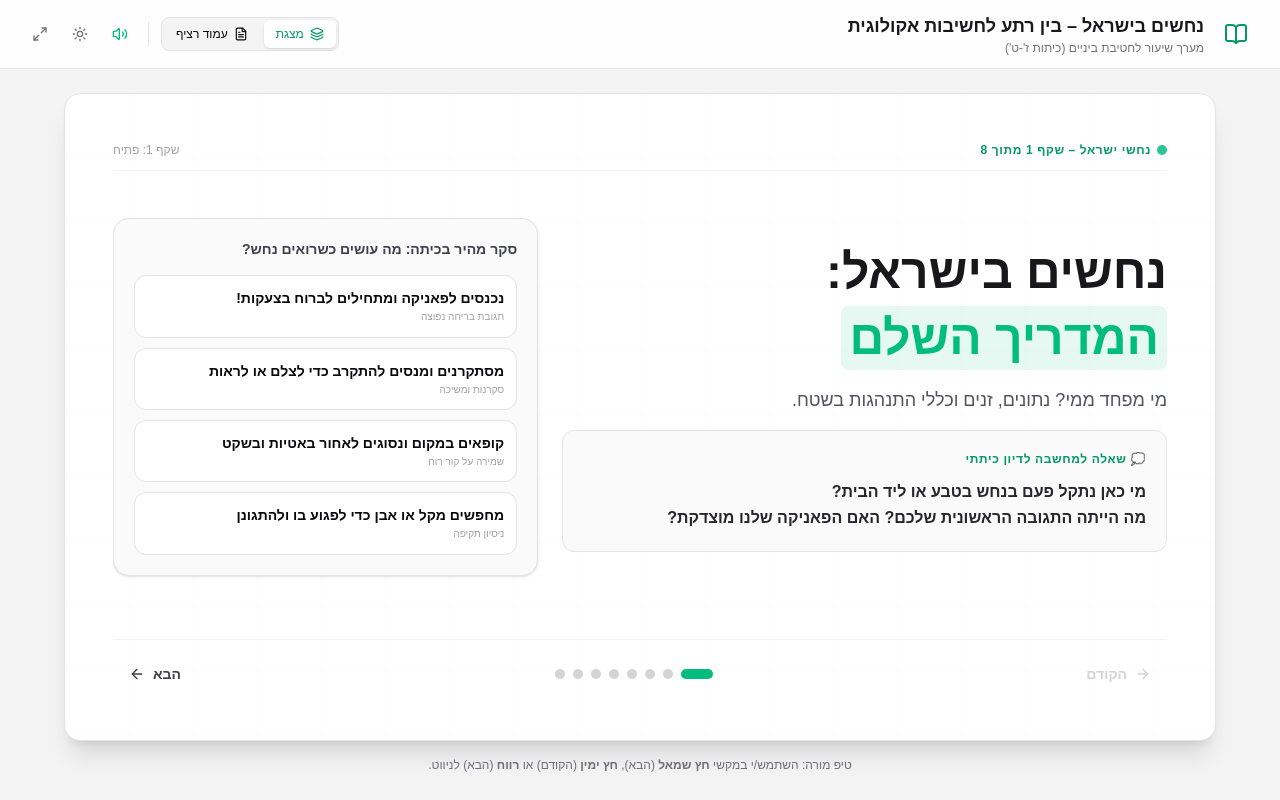
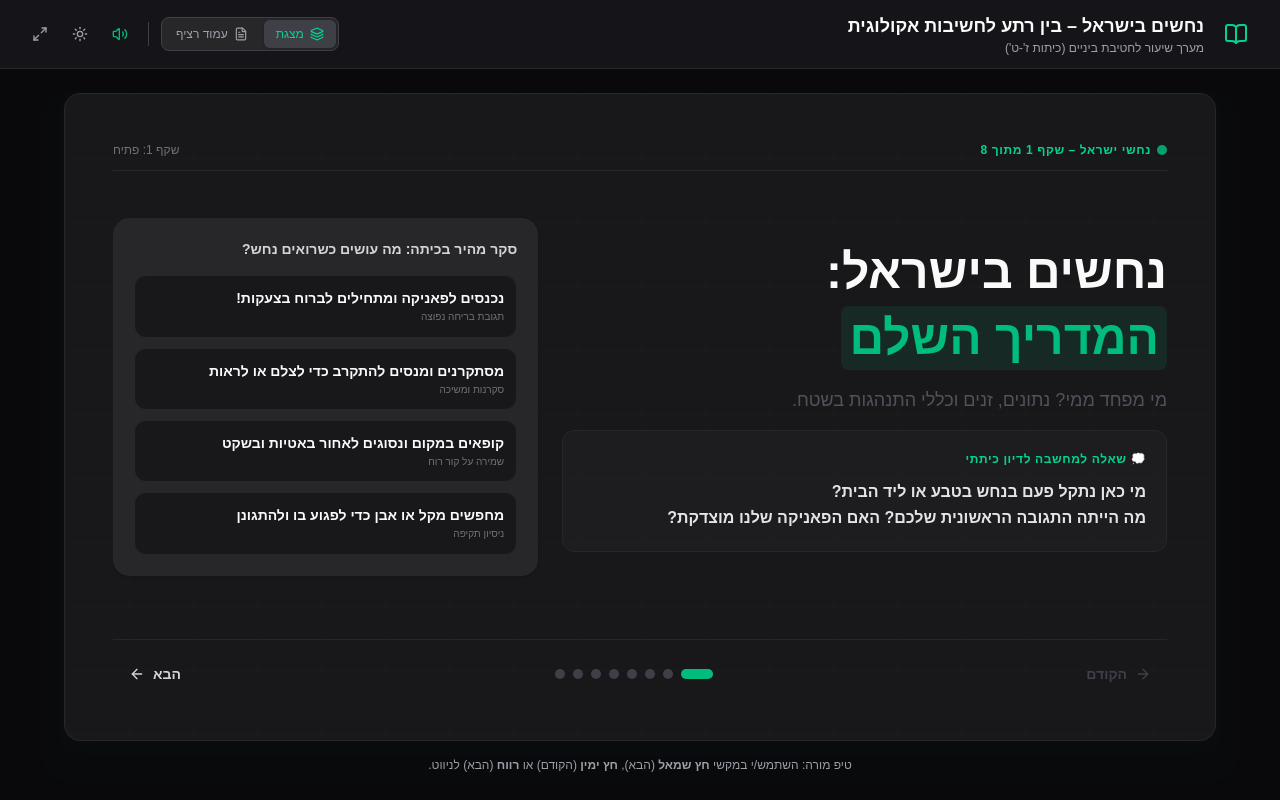
Before and after one commit to niroari/Israeli_snakes, a Next.js app: page / in a window 1280 px wide. Shown: the top 800 px of the page. Built offline with nearby package versions, Linux system fonts and the light colour scheme; a web font is replaced by a local one.

Commit message:
fix: Resolve Day/Night theme toggle and Fullscreen button controls in presentation toolbar

```diff
--- a/src/app/globals.css
+++ b/src/app/globals.css
@@ -1,8 +1,16 @@
 @import "tailwindcss";
+
+@custom-variant dark (&:where(.dark, .dark *));
+@custom-variant fullscreen (&:fullscreen);
 
 :root {
   --background: #fafafa;
   --foreground: #09090b;
+}
+
+.dark {
+  --background: #09090b;
+  --foreground: #fafafa;
 }
 
 @theme inline {
--- a/src/components/Presentation.tsx
+++ b/src/components/Presentation.tsx
@@ -199,6 +199,15 @@ export default function Presentation() {
     return () => document.removeEventListener("fullscreenchange", handleFullscreenChange);
   }, []);
 
+  // Sync manual dark mode class with the root element
+  useEffect(() => {
+    if (isDarkMode) {
+      document.documentElement.classList.add("dark");
+    } else {
+      document.documentElement.classList.remove("dark");
+    }
+  }, [isDarkMode]);
+
   const handleNext = () => {
     if (currentSlide < totalSlides - 1) {
       setCurrentSlide(currentSlide + 1);
@@ -350,8 +359,11 @@ export default function Presentation() {
       <main className="flex-1 bg-zinc-100 dark:bg-zinc-950 flex flex-col justify-center p-4 sm:p-6 transition-colors duration-300">
         {viewMode === "presentation" ? (
           /* PRESENTATION MODE: Single 16:9 Slide Canvas */
-          <div className="w-full max-w-6xl mx-auto flex flex-col gap-4">
-            <div className="bg-white dark:bg-zinc-900 rounded-2xl shadow-xl dark:shadow-emerald-950/5 overflow-hidden border border-zinc-200 dark:border-zinc-800 slide-aspect relative flex flex-col justify-between p-8 sm:p-12 transition-colors duration-300 select-none">
+          <div
+            ref={presentationRef}
+            className="w-full max-w-6xl mx-auto flex flex-col gap-4 fullscreen:max-w-none fullscreen:h-screen fullscreen:bg-zinc-950 fullscreen:dark:bg-zinc-950 fullscreen:flex fullscreen:justify-center fullscreen:items-center fullscreen:p-8 sm:fullscreen:p-12"
+          >
+            <div className="bg-white dark:bg-zinc-900 rounded-2xl shadow-xl dark:shadow-emerald-950/5 overflow-hidden border border-zinc-200 dark:border-zinc-800 slide-aspect relative flex flex-col justify-between p-8 sm:p-12 transition-colors duration-300 select-none w-full max-h-full">
 
               {/* Decorative background grid */}
               <div className="absolute inset-0 bg-[linear-gradient(to_right,rgba(16,185,129,0.02)_1px,transparent_1px),linear-gradient(to_bottom,rgba(16,185,129,0.02)_1px,transparent_1px)] bg-[size:4rem_4rem] pointer-events-none" />
@@ -440,7 +452,7 @@ export default function Presentation() {
             </div>
 
             {/* Quick Keyboard Help Guide */}
-            <div className="text-center text-xs text-zinc-500 dark:text-zinc-400 select-none">
+            <div className="text-center text-xs text-zinc-500 dark:text-zinc-400 select-none fullscreen:hidden">
               <span>טיפ מורה: השתמש/י במקשי <strong>חץ שמאל</strong> (הבא), <strong>חץ ימין</strong> (הקודם) או <strong>רווח</strong> (הבא) לניווט.</span>
             </div>
           </div>
```
